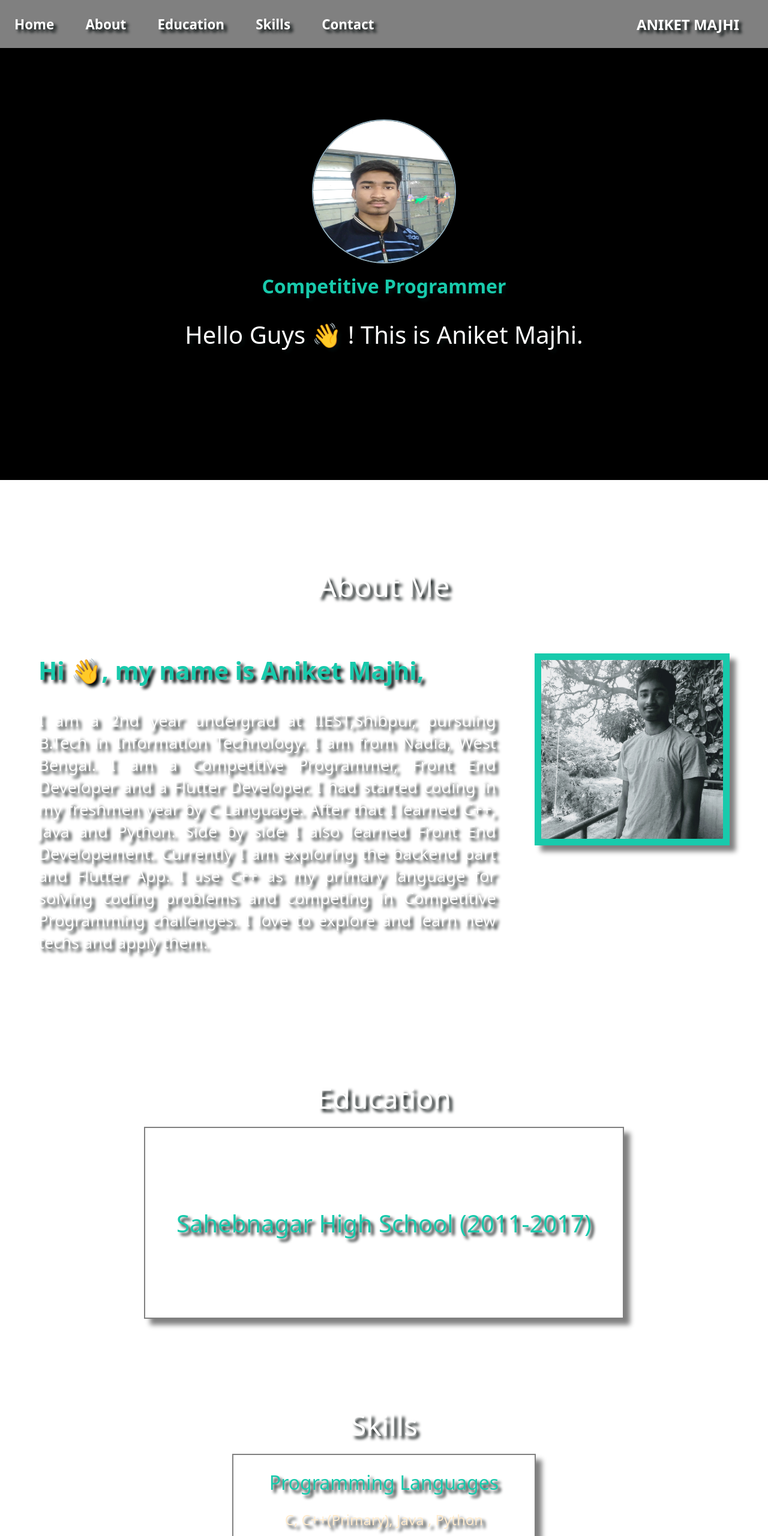
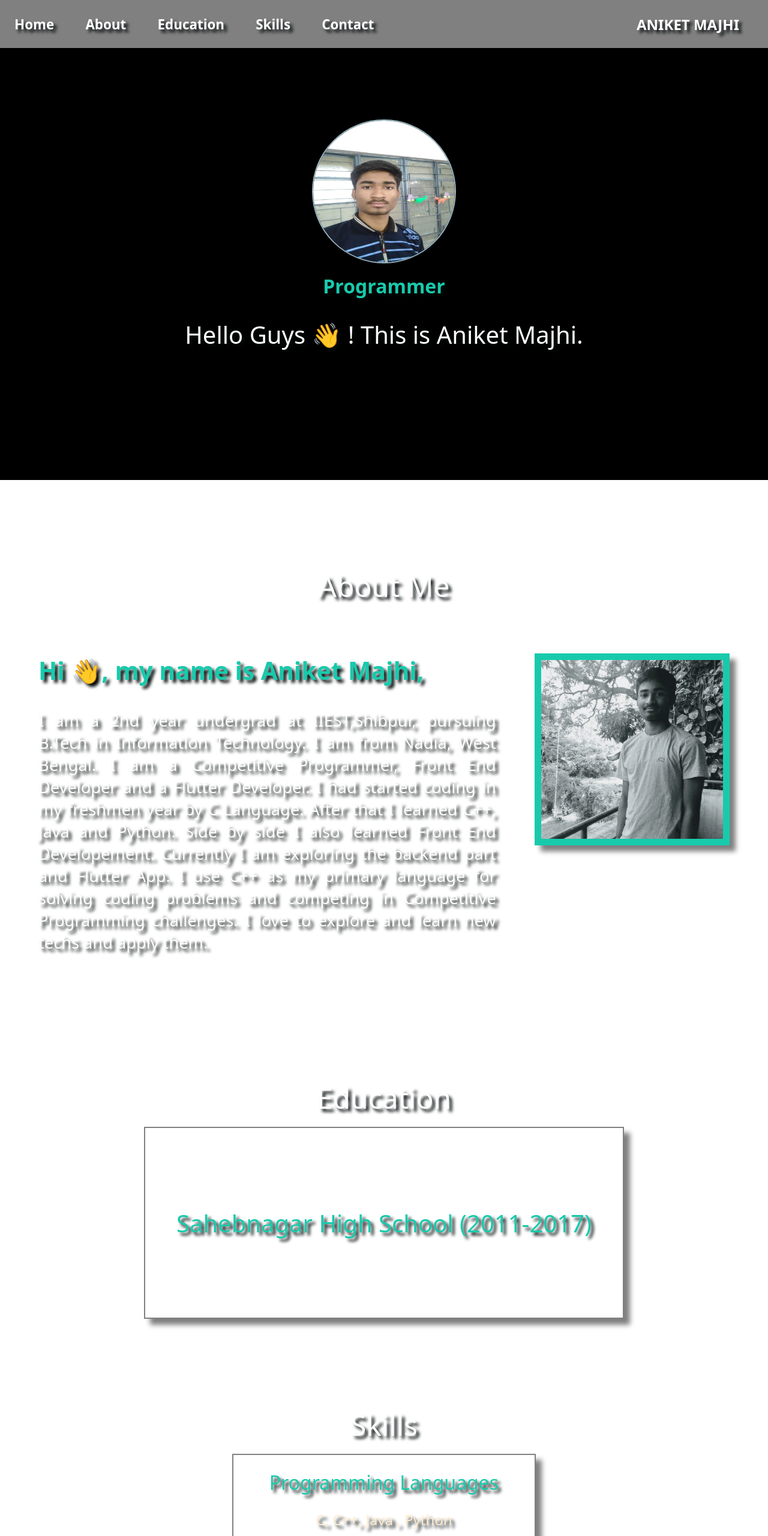
Before and after one commit to Aniket1110/Portfolio, a plain HTML site: page index.html in a window 1280 px wide. Shown: the top 2560 px of the page at 60% size. Drawn offline with nearby package versions, Linux system fonts and the light colour scheme.

Commit message:
minor changes

```diff
--- a/index.html
+++ b/index.html
@@ -115,7 +115,7 @@
 
             <div class="field">
                 <div class="ttl">Programming Languages</div>
-                <p>C, C++(Primary), Java , Python</p>
+                <p>C, C++, Java , Python</p>
             </div><br>
 
             <div class="field">
--- a/portfolio.js
+++ b/portfolio.js
@@ -20,7 +20,7 @@ $(document).ready(function () {
   //skill sets
 
     let __count = 0;
-    arr1 = ["Competitive Programmer", "Web Developer","Flutter Developer","IIESTIAN"];
+    arr1 = ["Programmer", "Developer","IIESTIAN"];
     setInterval(function () {
       $("#skill_set").fadeOut(1000, function () {
         $(this).text(arr1[__count %  arr1.length]).fadeIn(1000);
```
